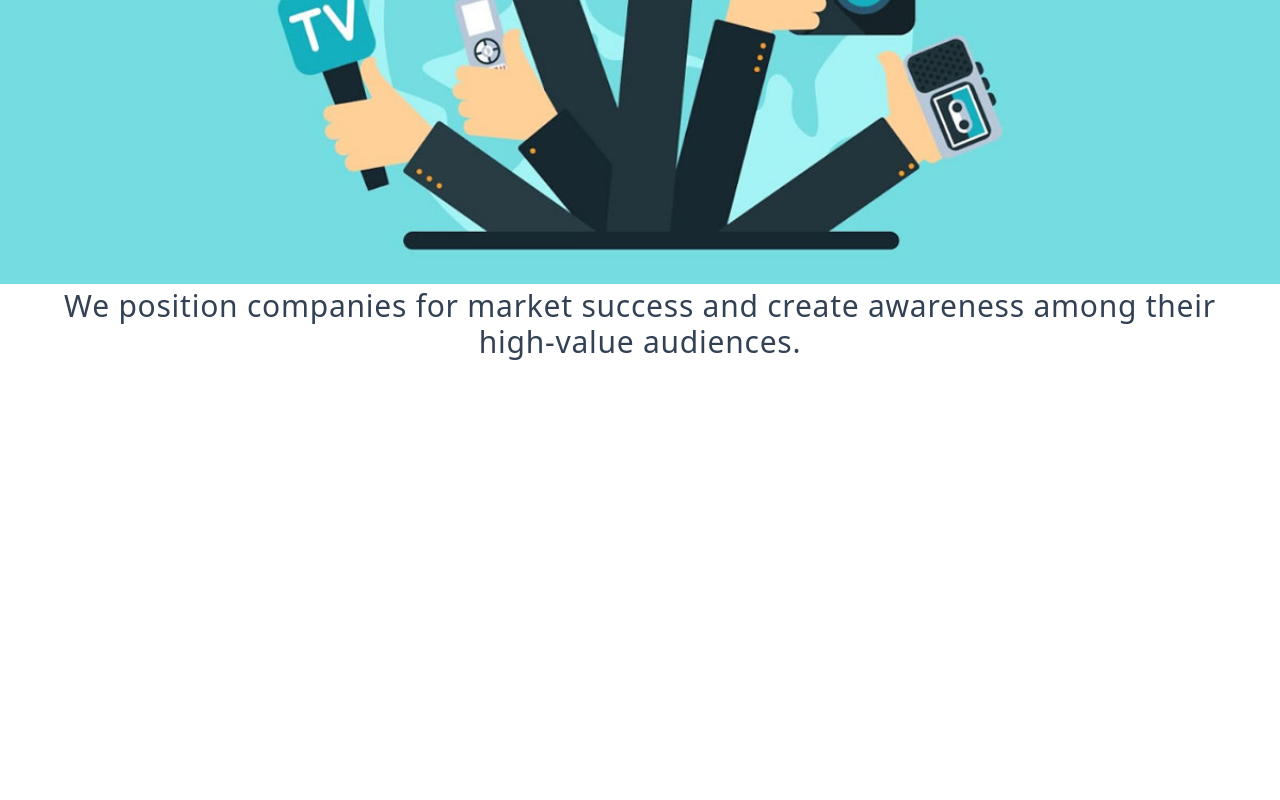
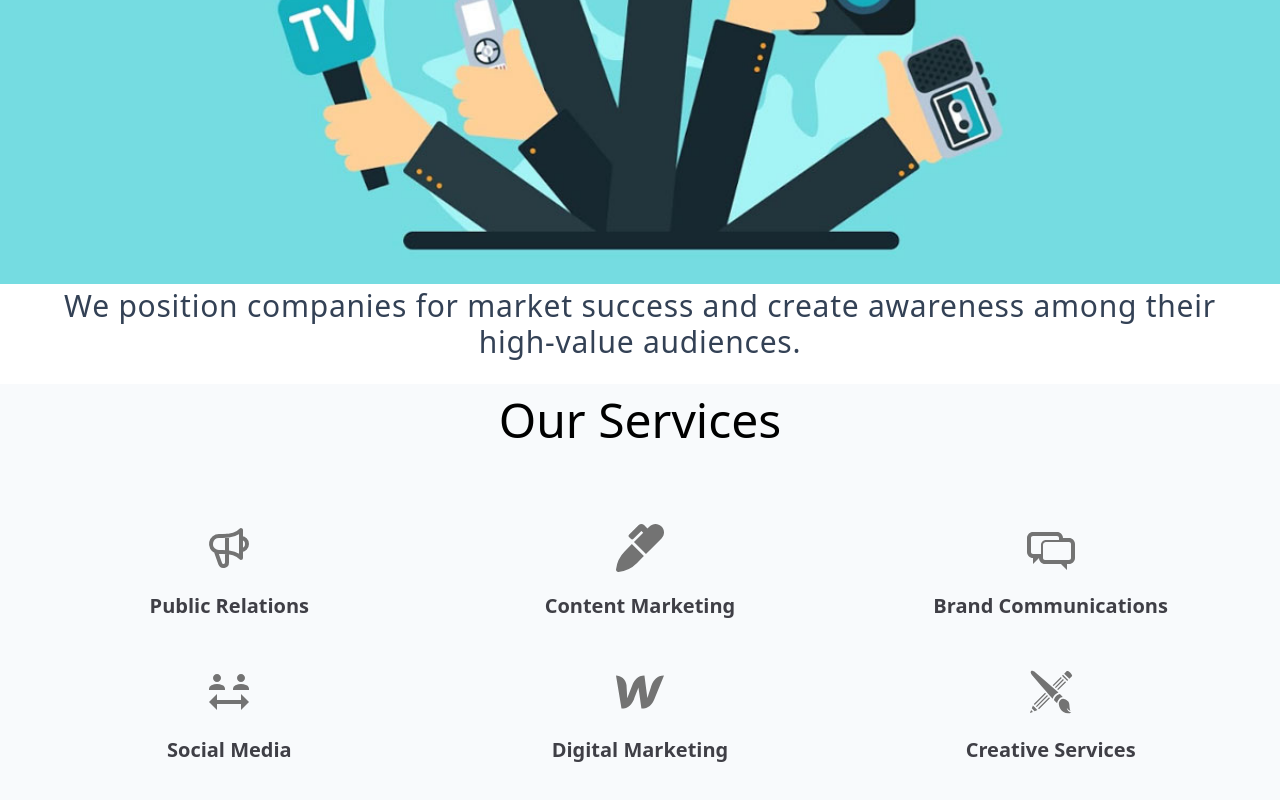
Before and after one commit to appzaib/Pliocio, a Next.js app: page / in a window 1280 px wide. Shown: the part 356-1156 px from the top of the page. Before the commit the page ends 800 px from the top, so only its background shows below. Built offline with nearby package versions, Linux system fonts and the light colour scheme.

Commit message:
Add Services Section

```diff
--- a/pages/index.js
+++ b/pages/index.js
@@ -1,5 +1,10 @@
 import Head from 'next/head'
 import { HiOutlineSpeakerphone } from "react-icons/hi"
+import { FaMarker } from "react-icons/fa"
+import { TiMessages } from "react-icons/ti"
+import { MdSocialDistance } from "react-icons/md"
+import { SiWebflow } from "react-icons/si"
+import { GiPencilBrush } from "react-icons/gi"
 
 export default function Home() {
   return (
@@ -13,7 +18,61 @@ export default function Home() {
         <h2 className='text-3xl px-3 py-1 tracking-wide text-slate-700'>We position companies for market success and create awareness among their high‑value audiences.
         </h2>
       </div>
-
+      <div className='text-center bg-slate-50'>
+        <h2 className='lg:text-5xl pt-3'>Our Services</h2>
+        <div className="container px-6 py-14 mx-auto">
+          <div className="flex flex-wrap">
+            <div className="lg:w-1/3 lg:mb-0 mb-6 p-6">
+              <div className="h-full text-center">
+                <HiOutlineSpeakerphone className="w-12 h-12 mb-5 object-cover object-center inline-block text-neutral-500" />
+                <a href="">
+                  <h2 className='text-xl font-semibold text-zinc-700'>Public Relations</h2>
+                </a>
+              </div>
+            </div>
+            <div className="lg:w-1/3 lg:mb-0 mb-6 p-6">
+              <div className="h-full text-center">
+                <FaMarker className="w-12 h-12 mb-5 object-cover object-center inline-block text-neutral-500" />
+                <a href="">
+                  <h2 className='text-xl font-semibold text-zinc-700'>Content Marketing</h2>
+                </a>
+              </div>
+            </div>
+            <div className="lg:w-1/3 lg:mb-0 mb-6 p-6">
+              <div className="h-full text-center">
+                <TiMessages className="w-12 h-12 mb-5 object-cover object-center inline-block text-neutral-500" />
+                <a href="">
+                  <h2 className='text-xl font-semibold text-zinc-700'>Brand Communications</h2>
+                </a>
+              </div>
+            </div>
+            <div className="lg:w-1/3 lg:mb-0 mb-6 p-6">
+              <div className="h-full text-center">
+                <MdSocialDistance className="w-12 h-12 mb-5 object-cover object-center inline-block text-neutral-500" />
+                <a href="">
+                  <h2 className='text-xl font-semibold text-zinc-700'>Social Media</h2>
+                </a>
+              </div>
+            </div>
+            <div className="lg:w-1/3 lg:mb-0 mb-6 p-6">
+              <div className="h-full text-center">
+                <SiWebflow className="w-12 h-12 mb-5 object-cover object-center inline-block text-neutral-500" />
+                <a href="">
+                  <h2 className='text-xl font-semibold text-zinc-700'>Digital Marketing</h2>
+                </a>
+              </div>
+            </div>
+            <div className="lg:w-1/3 lg:mb-0 mb-6 p-6">
+              <div className="h-full text-center">
+                <GiPencilBrush className="w-12 h-12 mb-5 object-cover object-center inline-block text-neutral-500" />
+                <a href="">
+                  <h2 className='text-xl font-semibold text-zinc-700'>Creative Services</h2>
+                </a>
+              </div>
+            </div>
+          </div>
+        </div>
+      </div>
     </>
   )
 }
```
